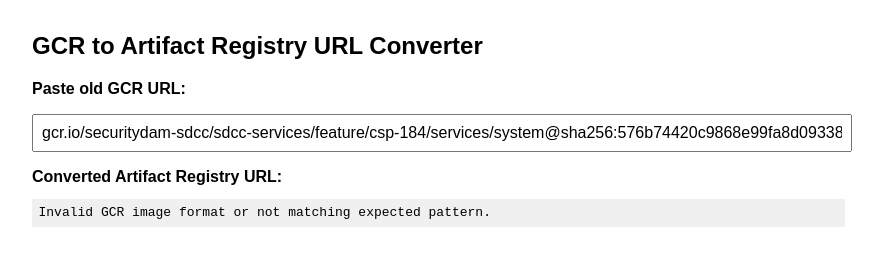
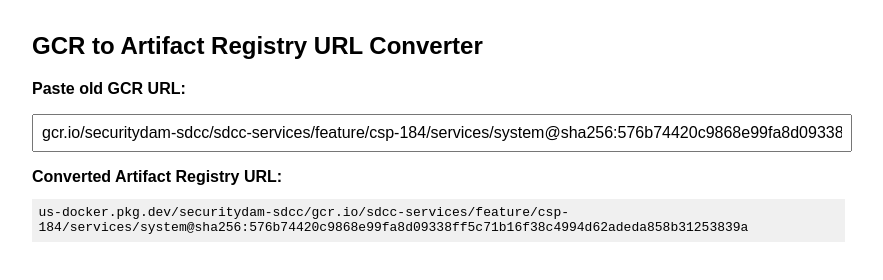
Before and after one commit to rdwr-sergeyv/docker-url-converter, a plain HTML site: page index.html in a window 1280 px wide. Shown: the whole page, without its empty margins (208-1091 px from the left). Drawn offline with Linux system fonts and the light colour scheme.

Commit message:
Update index.html

```diff
--- a/index.html
+++ b/index.html
@@ -22,7 +22,7 @@
     const output = document.getElementById('output');
 
     function convert(value) {
-      const regex = /^gcr\.io\/securitydam-sdcc\/sdcc-services\/([^\/]+)\/(services)\/([^@]+)(@sha256:[a-fA-F0-9]{64})?$/;
+      const regex = /^gcr\.io\/securitydam-sdcc\/sdcc-services\/(.+)\/(services)\/([^@]+)(@sha256:[a-fA-F0-9]{64})?$/;
       const trimmed = value.trim();
 
       const match = trimmed.match(regex);
```
